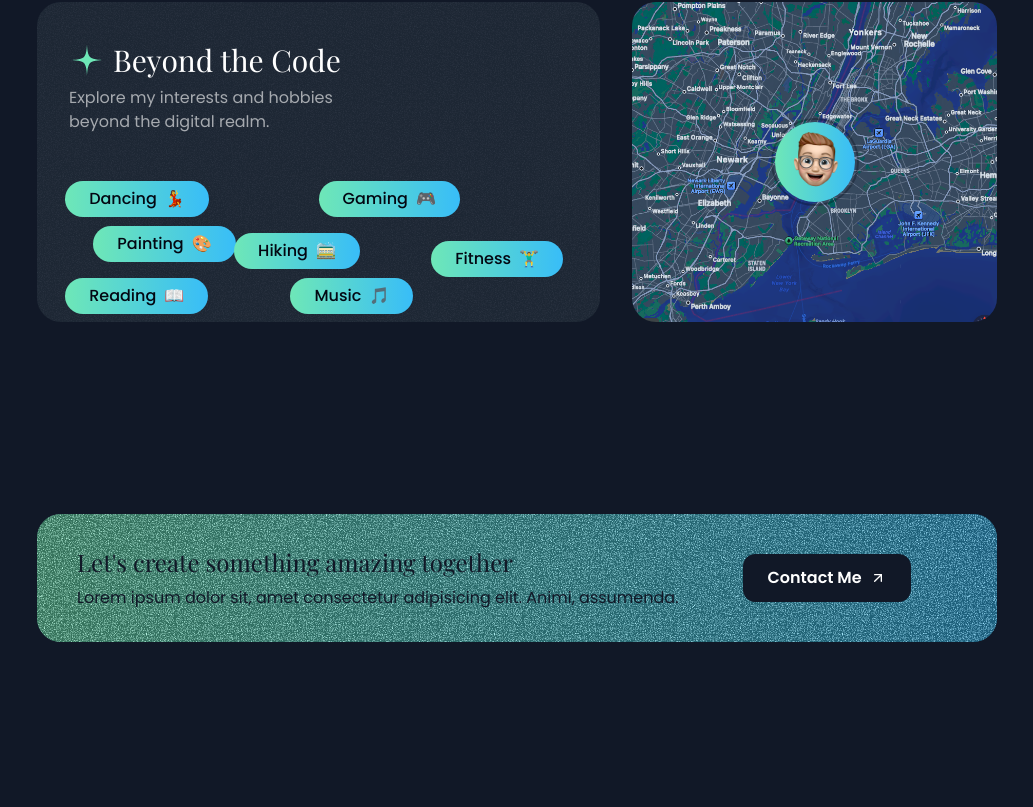
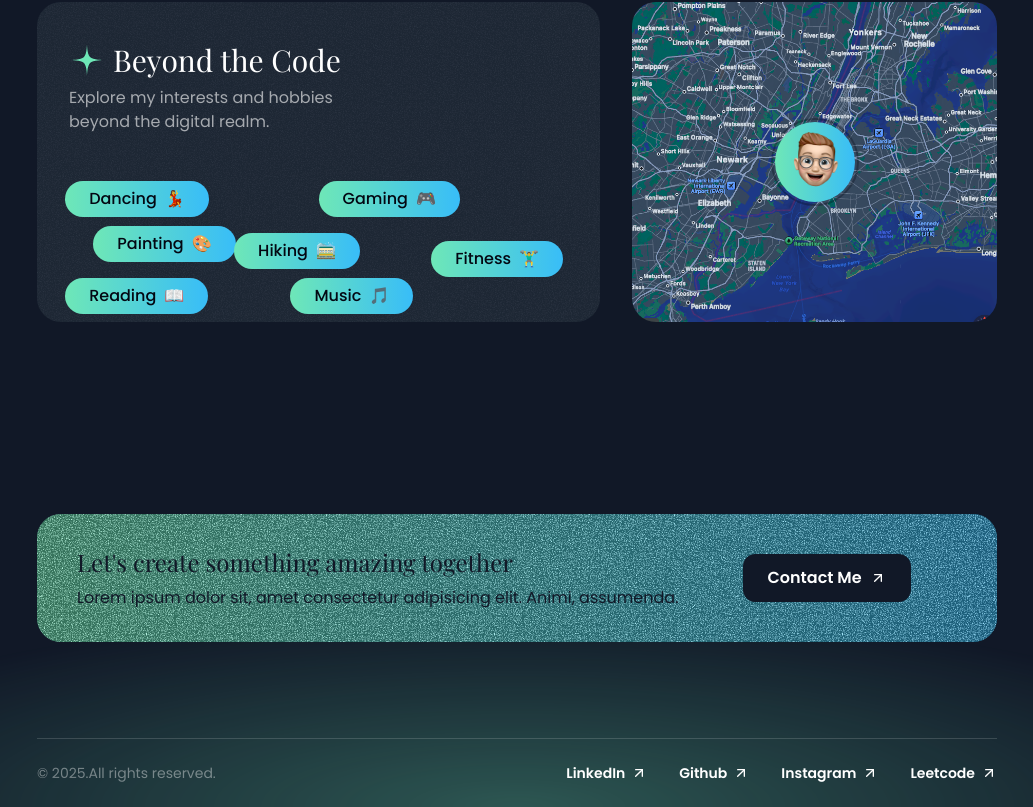
Before and after one commit to Vanshikaduggal/Portfolio, a Next.js app in the folder starter-template/: page / in a window 1280 px wide. Shown: the part 4626-5433 px from the top of the page, without its empty margins (123-1156 px from the left). Before the commit the page ends 5364 px from the top, so only its background shows below. Built offline with nearby package versions, Linux system fonts and the light colour scheme.

Commit message:
footer-complete

```diff
--- a/starter-template/src/app/page.tsx
+++ b/starter-template/src/app/page.tsx
@@ -5,7 +5,7 @@
 import { TestimonialsSection } from "@/sections/Testimonials";
 import { AboutSection } from "@/sections/About";
 import { ContactSection } from "@/sections/Contact";
-
+import { Footer } from "@/sections/Footer";
 export default function Home()
 {
   return (
@@ -17,6 +17,7 @@
       <TestimonialsSection/>
       <AboutSection/>
       <ContactSection/>
+      <Footer/>
     </div>
   );
 }
--- a/starter-template/src/sections/Footer.tsx
+++ b/starter-template/src/sections/Footer.tsx
@@ -1,3 +1,40 @@
+import ArrowUpRightIcon from '@/assets/icons/arrow-up-right.svg'
+
+const footerlinks = [
+  {
+    title:'LinkedIn',
+    href:'#',
+  },
+  {
+    title:'Github',
+    href:'#',
+  },
+  {
+    title:'Instagram',
+    href:'#',
+  },
+  {
+    title:'Leetcode',
+    href:'#',
+  },
+]
+
 export const Footer = () => {
-  return <div>Footer Section</div>;
+  return (
+  <footer className='relative -z-10 overflow-x-clip'>
+    <div className='absolute h-[400px] w-[1600px] bottom-0 left-1/2 -translate-x-1/2 bg-emerald-300/30 [mask-image:radial-gradient(50%_50%_at_bottom_center,black,transparent)] -z-10'></div>
+    <div className="container">
+      <div className='border-t border-white/15 py-6 text-sm flex flex-col md:flex-row md:justify-between items-center gap-8'>
+        <div className='text-white/40'>&copy; 2025.All rights reserved.</div>
+        <nav className='flex flex-col md:flex-row items-center gap-8'>
+          {footerlinks.map(link=>(
+            <a href="#" key={link.title} className='inline-flex items-center gap-1.5'>
+              <span className="font-semibold">{link.title}</span>
+              <ArrowUpRightIcon className="size-4"/>
+            </a>
+          ))}
+        </nav>
+      </div>
+    </div>
+  </footer>)
 };
```
